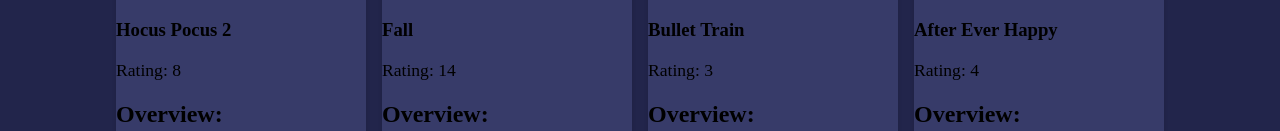
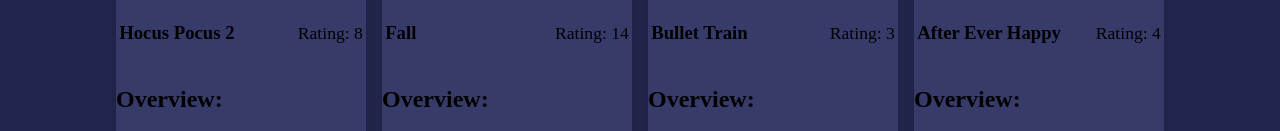
Before and after one commit to timothykiyeng/Movie-App-Using-React, a React app: page / in a window 1280 px wide. Shown: the part 306-437 px from the top of the page. Built offline with nearby package versions, Linux system fonts and the light colour scheme; data requests are answered from the project's data file.

Commit message:
Styled the movie information

```diff
--- a/src/index.css
+++ b/src/index.css
@@ -47,3 +47,10 @@
   justify-content: center;
 
 }
+
+.movie-info{
+  display: flex;
+  padding: 0.2rem;
+  align-items: center;
+  justify-content: space-between;
+}
```
